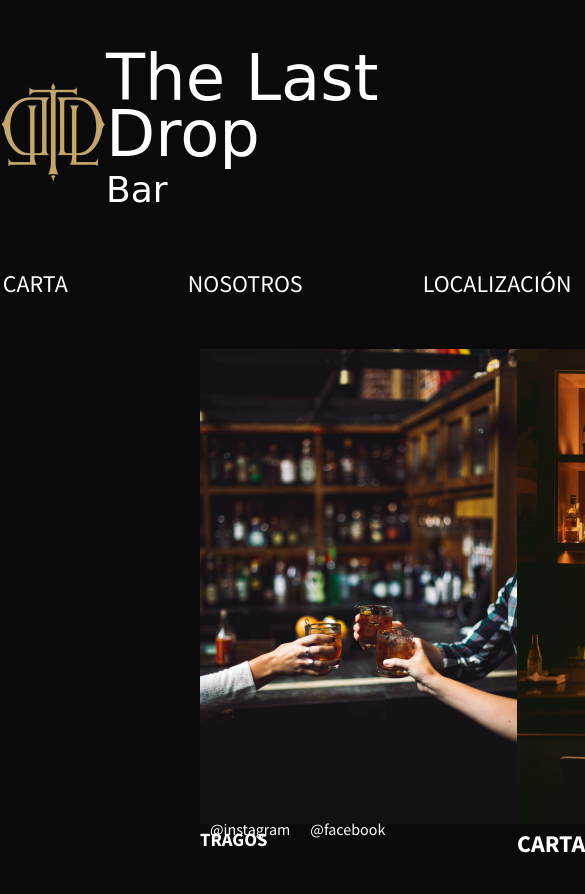
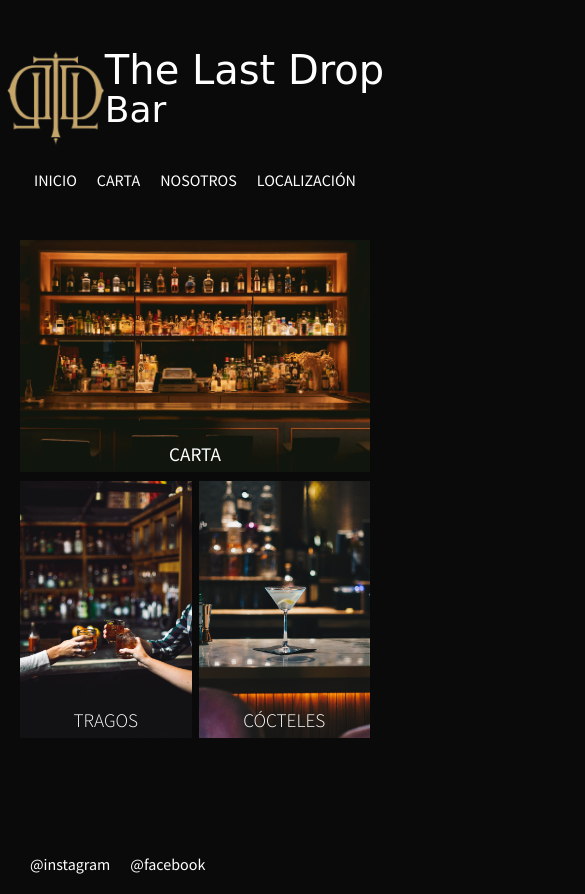
Before and after one commit to Lucas-Argerich/uade-dw, a plain HTML site: page pages/bar/inicio.html in a window 390 px wide. Shown: the top 894 px of the page, 585 px wide, since content can reach past the window. Before the commit the page ends 859 px from the top, so only its background shows below. Drawn offline with Linux system fonts and the light colour scheme; a web font is replaced by a local one.

Commit message:
inicio mobile

```diff
--- a/pages/bar/css/style.css
+++ b/pages/bar/css/style.css
@@ -13,11 +13,11 @@
     background-color: #C6A669;
 }
 
-
 body {
     background: #0A0A0A;
     min-height: 100vh;
     position: relative;
+    padding-bottom: 50px;
 }
 
 header {
@@ -28,21 +28,23 @@ header {
 
 header .title a {
     display: flex;
-    margin: 50px 0;
+    margin: 50px 0 20px;
+    height: 100px;
 }
 
 header .title a img {
-    object-fit: contain;
+    height: 100%;
+    height: 100%;
 }
 
 
 header .title a h1 {
     font-family: 'Felipa', cursive;
-    font-size: 4rem;
+    font-size: 2.5rem;
     font-weight: 500;
     display: flex;
     flex-direction: column;
-    line-height: 3.5rem;
+    line-height: 2.5rem;
 }
 
 header .title a span {
@@ -55,15 +57,15 @@ header nav ul {
 }
 
 header nav ul li {
-    margin: 0 60px;
+    margin: 0 10px;
 }
 
 header nav ul li a {
-    font-size: 1.5rem;
+    font-size: 1rem;
 }
 
 footer {
-    padding: 0 200px;
+    padding: 0 20px;
     height: 60px;
     display: flex;
     align-items: center;
@@ -76,11 +78,86 @@ footer a {
 }
 
 main {
-    margin: 50px 200px 0;
+    margin: 50px 20px 0;
     height: 100%;
 }
 
 main .imagenesInicio {
     display: flex;
+    flex-wrap: wrap;
     justify-content: space-between;
 }
+
+main .imagenesInicio div {
+    position: relative;
+}
+
+main .imagenesInicio div img {
+    width: 100%;
+    object-fit: cover;
+}
+
+main .imagenesInicio div h2, main .imagenesInicio div h3 {
+    position: absolute;
+    bottom: 0;
+    left: 50%;
+    transform: translateX(-50%);
+    margin-bottom: 10px;
+    font-size: 1.2rem;
+}
+
+main .imagenesInicio div h2 {
+    font-weight: 400;
+}
+
+main .imagenesInicio div h3 {
+    font-weight: 300;
+}
+
+main .imagenesInicio .imagen1 {
+    width: 100%;
+    margin-bottom: 5px;
+}
+
+main .imagenesInicio .imagen2, main .imagenesInicio .imagen3 {
+    width: 49%;
+}
+
+
+@media (min-width: 769px) {
+    header .title a {
+        margin: 50px 0;
+    }
+
+    header .title a h1 {
+        font-size: 4rem;
+        line-height: 3.5rem;
+    }
+
+    header nav ul li {
+        margin: 0 60px;
+    }
+
+    header nav ul li a {
+        font-size: 1.5rem;
+    }
+
+    footer {
+        padding: 0 200px;
+    }
+
+    main {
+        margin: 50px 200px 0;
+    }
+
+    main .imagenesInicio {
+        justify-content: space-between;
+        flex-wrap: nowrap;
+    }
+
+    main .imagenesInicio .imagen2 {
+        order: -1
+    }
+
+
+}
--- a/pages/bar/inicio.html
+++ b/pages/bar/inicio.html
@@ -35,15 +35,15 @@
     </header>
     <main>
         <div class="imagenesInicio">
-            <div><a href="./carta.html#"><img src="./assets/img/drew-beamer-bTN-zKFy9uA-unsplash.png"
+            <div class="imagen1"><a href="./carta.html"><img src="./assets/img/edgar-chaparro-Lwx-q6OdGAc-unsplash.png"
+                        alt="Imagen de Barra de Bar">
+                    <h2>CARTA</h2>
+                </a></div>
+            <div class="imagen2"><a href="./carta.html#"><img src="./assets/img/drew-beamer-bTN-zKFy9uA-unsplash.png"
                         alt="Imagen de Vasos Chocando">
                     <h3>TRAGOS</h3>
                 </a></div>
-            <div><a href="./carta.html"><img src="./assets/img/edgar-chaparro-Lwx-q6OdGAc-unsplash.png"
-                        alt="Imagen de Barra de Bar">
-                    <h2>CARTA</h2>
-                </a></div>
-            <div><a href="./carta.html#"><img
+            <div class="imagen3"><a href="./carta.html#"><img
                         src="./assets/img/ambitious-creative-co-rick-barrett-QjUY7auDzUQ-unsplash.png"
                         alt="Imagen de Cóctel">
                     <h3>CÓCTELES</h3>
```
